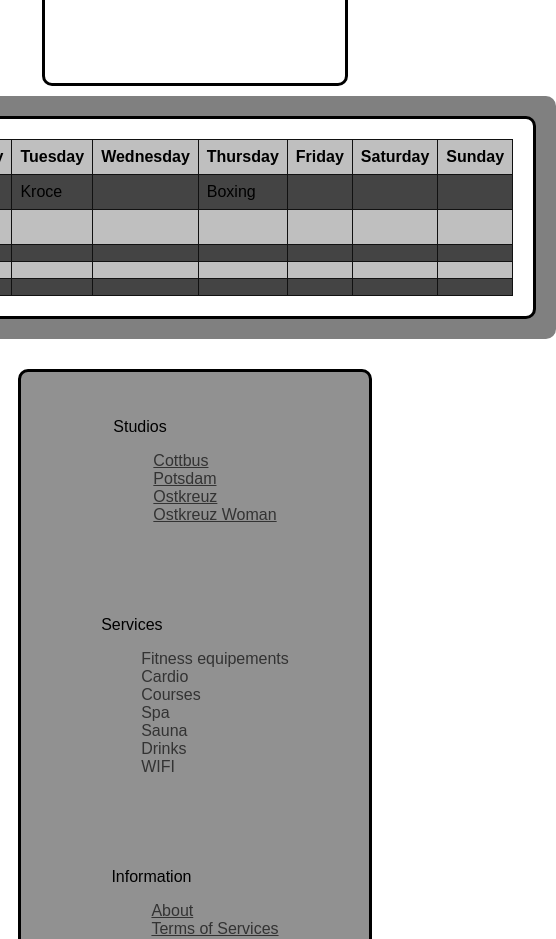
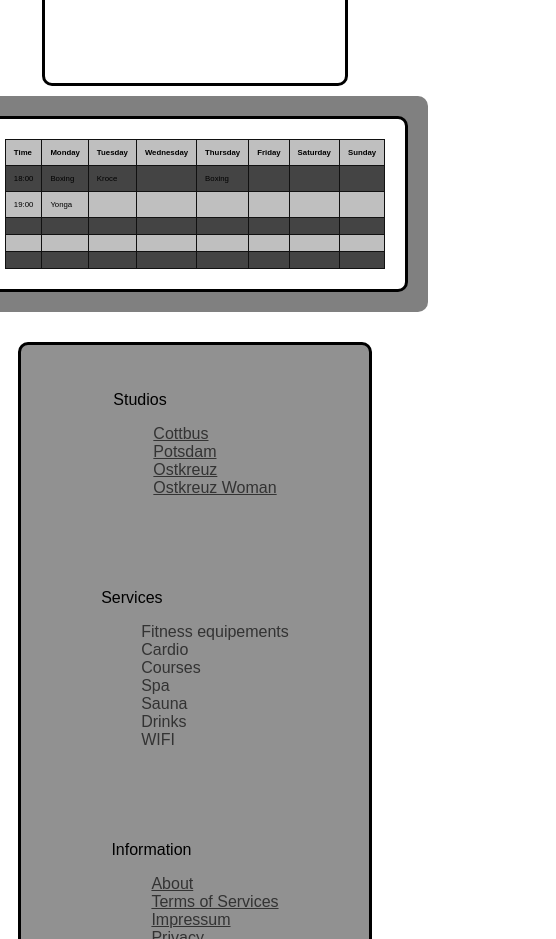
Before and after one commit to huda46/WebDocsPrj, a plain HTML site: page assignment2b/ostkreuz.html in a window 390 px wide. Shown: the part 1380-2319 px from the top of the page, 556 px wide, since content can reach past the window. Drawn offline with Linux system fonts and the light colour scheme.

Commit message:
make table responsiv

```diff
--- a/assignment2b/CSS/studios.css
+++ b/assignment2b/CSS/studios.css
@@ -106,6 +106,7 @@ th, td{
     border: 1px solid #111111;
     text-align: left;
     padding: 8px;
+    font-size: clamp(0.1rem, 2vw, 1.5rem);
 }
 tr:nth-child(even){
     background-color: #444444;
```
Also changed, not shown: assignment2b/ostkreuz.html (+1 -1 lines).
